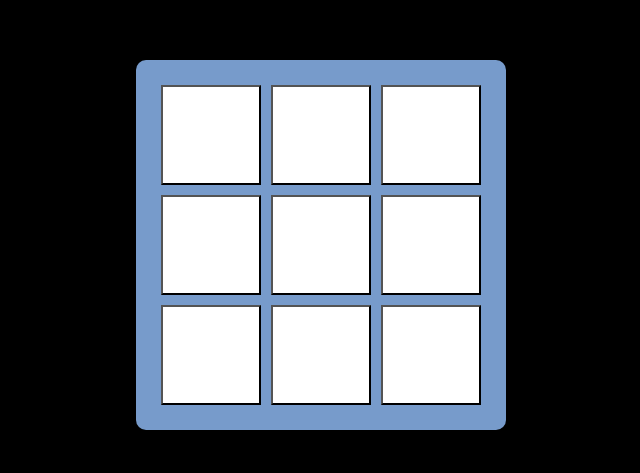
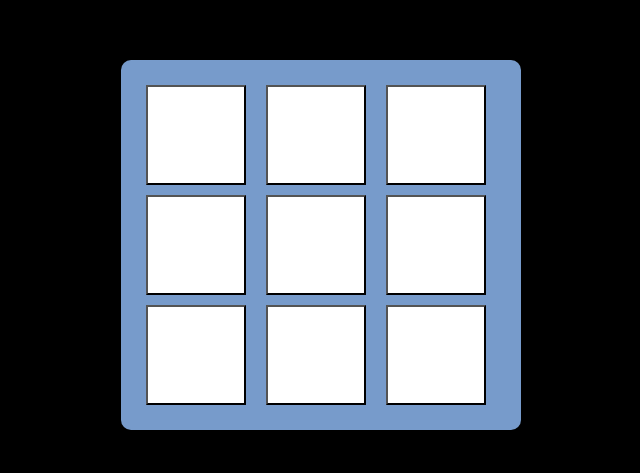
Before and after one commit to jamescameron0/TicTacToe, a plain HTML site: page index.html in a window 1280 px wide. Shown: the part 135-608 px from the top of the page, without its empty margins (319-959 px from the left). Drawn offline with Linux system fonts and the light colour scheme.

Commit message:
Tic Tac Toe 2

```diff
--- a/styles.css
+++ b/styles.css
@@ -31,6 +31,9 @@ board{
     gap: 10px;
     padding: 25px;
     border-radius: 10px;
+    width: 100%;
+    width: 100%;
+    max-width: 350px;
 
 }
 display{
```
Also changed, not shown: index.html (+0 -2 lines).
